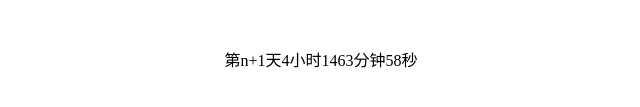
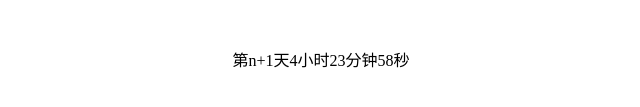
Before and after one commit to soulsands/countdown, a plain HTML site: page index.html in a window 1280 px wide. Shown: the part 441-548 px from the top of the page, 319-959 px from the left. Drawn offline with Linux system fonts and the light colour scheme.

Commit message:
fix: 修复事件

```diff
--- a/index.html
+++ b/index.html
@@ -68,7 +68,8 @@
 
                 const gapDay = Math.floor(gap / 1000 / 60 / 60 / 24);
                 const gapHour = floorTime.hour - gapDay * 24;
-                const gapMinutes = floorTime.minutes - gapHour * 60;
+                const gapMinutes =
+                    floorTime.minutes - gapHour * 60 - gapDay * 24 * 60;
                 const gapSeconds = floorTime.seconds - (minutes - 1) * 60;
 
                 console.log(65, floorTime);
```
